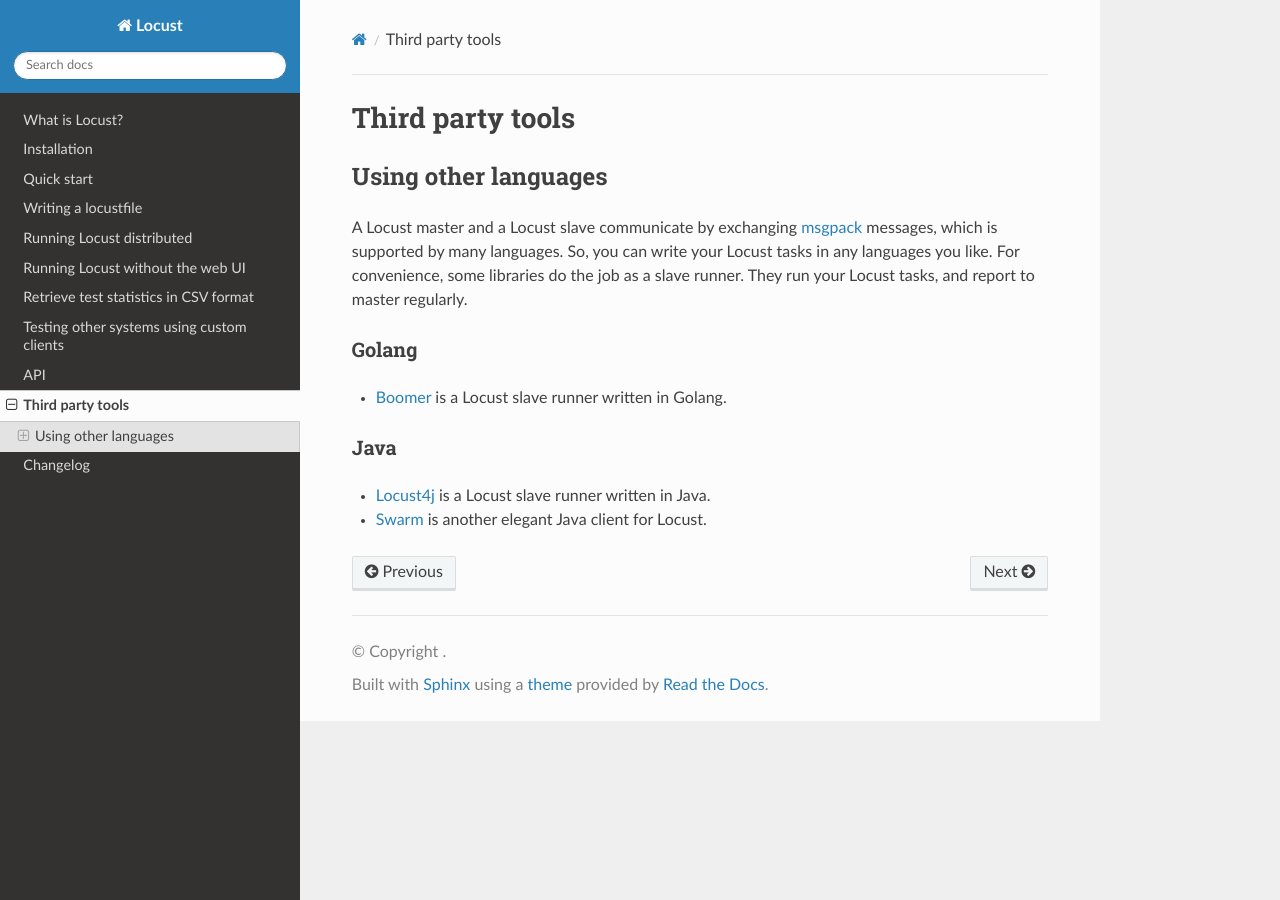
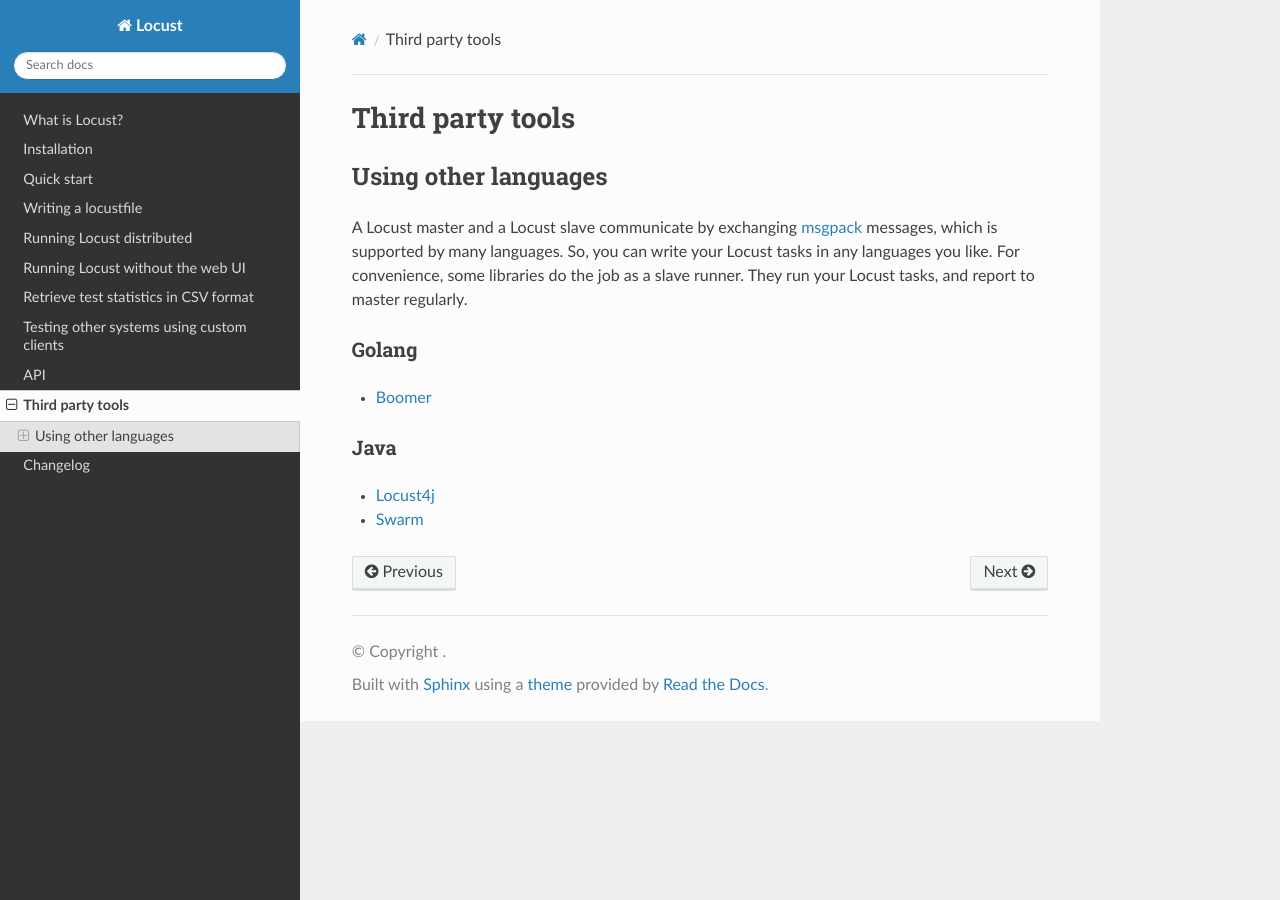
Before and after one commit to locustio/locust, a Sphinx documentation site: the page built from docs/third-party-tools.rst, in a window 1280 px wide. Built offline with Sphinx 7.4.7 and the Read the Docs theme 2.0.0, drawn with Linux system fonts in a browser that asks for light colours; pages that are not in the unit, such as notebooks, are missing from menus.

Commit message:
Update third-party-tools.rst

```diff
--- a/docs/third-party-tools.rst
+++ b/docs/third-party-tools.rst
@@ -13,11 +13,11 @@
 Golang
 ---------------
 
-- `Boomer <https://github.com/myzhan/boomer/>`_ is a Locust slave runner written in Golang.
+- `Boomer <https://github.com/myzhan/boomer/>`_
 
 Java
 ---------------
 
-- `Locust4j <https://github.com/myzhan/locust4j>`_ is a Locust slave runner written in Java.
+- `Locust4j <https://github.com/myzhan/locust4j>`_
 
-- `Swarm <https://github.com/anhldbk/swarm>`_ is another elegant Java client for Locust.
+- `Swarm <https://github.com/anhldbk/swarm>`_
```
